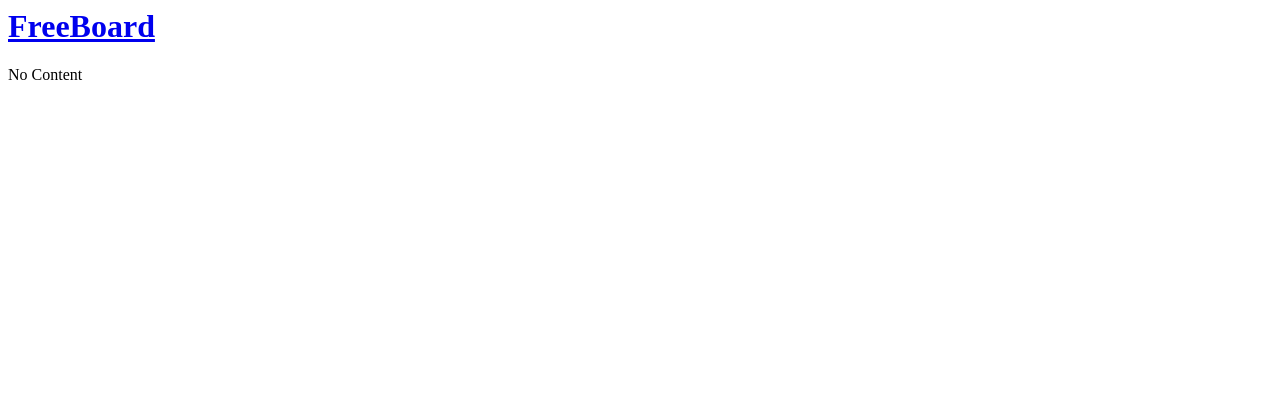
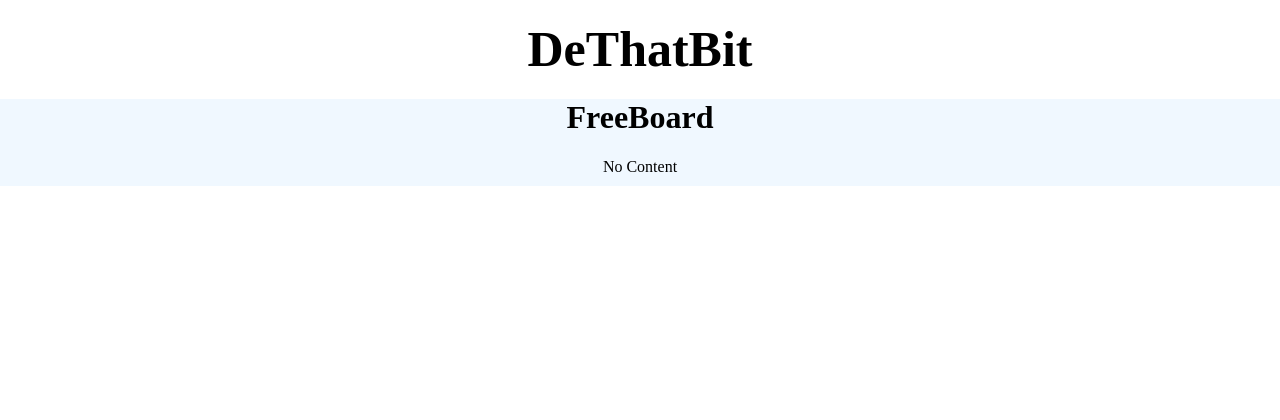
Before and after one commit to SeoSungHan/DeThatBit, a Django app: page /free/ in a window 1280 px wide. Shown: the top 420 px of the page. Before the commit the page ends 80 px from the top, so only its background shows below. Run offline with Django 3.2, Linux system fonts and the light colour scheme; data that the repository does not hold is empty.

Commit message:
about & freeboard-list 수정

```diff
--- /dev/null
+++ b/free_board/static/free_board/free_board.css
@@ -0,0 +1,43 @@
+body {
+  width: 100%;
+  height: 100%;
+  margin: 0;
+}
+a {
+  text-decoration: none;
+  color: black;
+}
+.home {
+  margin: 20px auto 0px auto;
+  text-align: center;
+  font-size: 50px;
+  font-weight: 900;
+}
+.freeBoard {
+  text-align: center;
+  background-color: aliceblue;
+}
+table {
+  margin: 10px auto 0px auto;
+  background-color: antiquewhite;
+}
+table tr {
+  border-bottom: solid black 1px;
+}
+table tr th {
+  border-bottom: solid black 1px;
+  text-align: left;
+}
+table tr td {
+  padding: 5px;
+  padding-bottom: 3px;
+}
+.td_num {
+  padding-right: 30px;
+}
+.td_title {
+  padding-right: 300px;
+}
+.td_writer {
+  padding-right: 50px;
+}
--- /dev/null
+++ b/free_board/templates/free_board/list.html
@@ -0,0 +1,42 @@
+<html>
+    {% load static %}
+<head>
+    <title>Free Board | DeThatBit</title>
+    <meta charset="utf-8" />
+    <link rel="stylesheet" href="{% static 'free_board/free_board.css' %}" media="screen"/>
+</head>
+
+<body>
+    <div class="home"><a href="/">DeThatBit</a></div>
+    <div class="freeBoard">
+        <h1><a href="/free/">FreeBoard</a></h1>
+        <table>
+            {%if free_post_list.exists%}
+            <thead>
+                <tr>
+                    <th>#</th>
+                    <th>Title</th>
+
+                    <th>Writer</th>
+                    <th>Time</th>
+                </tr>
+            </thead>
+            <tbody>
+                {%for p in free_post_list%}
+                <tr>
+                    <td class="td_num">{{p.get_free_url}}</td>
+                    <td class="td_title"><a href="{{p.get_free_url}}">{{p.title}}</a></td>
+                    <!--<td class="td_content">{{p.content | truncatewords:30}}</td>-->
+                    <td class="td_writer">{{ user.username }}</td>
+                    <td class="td_time">{{p.created_at}}</td>
+                </tr>
+                {%endfor%}
+            </tbody>
+            {%else%}
+            <tr>No Content</tr>
+            {%endif%}
+        </table>
+    </div>
+</body>
+
+</html>
--- a/free_board/templates/free_board/list_example.html
+++ /dev/null
@@ -1,20 +0,0 @@
-<html>
-    <head>
-        <title>#####</title>
-        <meta charset="utf-8" />
-    </head>
-    <body>
-        <a href="/free/"><h1>FreeBoard</h1></a>
-        {%if free_post_list.exists%}
-            {%for p in free_post_list%}
-                <a href="{{p.get_free_url}}"><h3>{{p.title}}</h3></a>
-                <h5>{{p.get_free_url}}</h5>
-                <p>{{p.content | truncatewords:30}}</p>
-                Posted on {{p.created_at}}
-                <hr>
-            {%endfor%}
-        {%else%}
-            No Content
-        {%endif%}
-    </body>
-</html>
--- a/free_board/views.py
+++ b/free_board/views.py
@@ -4,9 +4,9 @@ from .models import Free_Post
 
 class Free_List(ListView):
     model=Free_Post
-    template_name='free_board/list_example.html'
+    template_name='free_board/list.html'
     ordering='-pk'
 
 class Free_Detail(DetailView):
     model=Free_Post
-    template_name='free_board/detail_example.html'
+    template_name='free_board/detail.html'
```
Also changed, not shown: free_board/templates/free_board/detail.html (added, +14 -0 lines), free_board/templates/free_board/detail_example.html (deleted, +0 -12 lines), single_pages/static/single_pages/about.css (added, +27 -0 lines), single_pages/static/single_pages/style.css (+6 -3 lines), single_pages/templates/single_pages/about_this.html (+21 -3 lines), single_pages/templates/single_pages/landing.html (+6 -6 lines).
